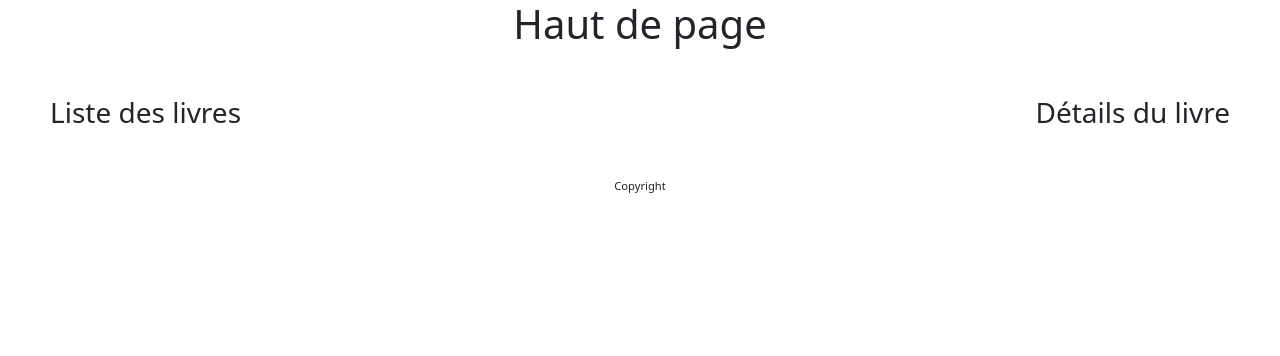
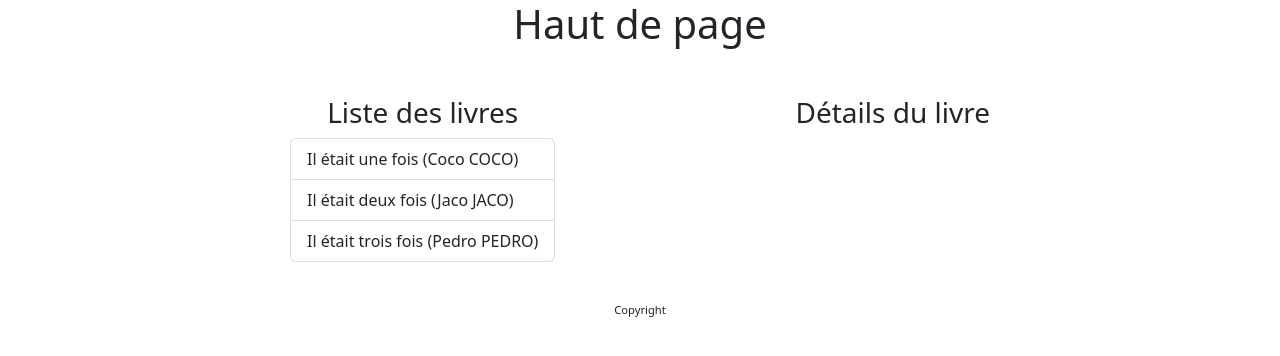
Before and after one commit to APdu77/Angular, an Angular app: page / in a window 1280 px wide. Shown: the top 356 px of the page. Built offline with nearby package versions, Linux system fonts and the light colour scheme.

Commit message:
ex livres: récupération des données depuis le service

```diff
--- a/src/app/components/books/books.component.css
+++ b/src/app/components/books/books.component.css
@@ -1,5 +1,5 @@
 .books {
   display: flex;
-  justify-content: space-between;
+  justify-content: space-evenly;
   padding: 0 30px;
 }
--- a/src/app/components/books/books.component.ts
+++ b/src/app/components/books/books.component.ts
@@ -1,5 +1,6 @@
 import { Component } from '@angular/core';
 import { Book } from 'src/app/models/book';
+import { BookService } from 'src/app/services/book.service';
 
 @Component({
   selector: 'app-books',
@@ -7,6 +8,7 @@ import { Book } from 'src/app/models/book';
   styleUrls: ['./books.component.css']
 })
 export class BooksComponent {
-  books: Book[] = [];
+  books: Book[] = this._bookService.books;
   selected: any;
+  constructor(private _bookService: BookService) {}
 }
--- a/src/app/services/book.service.ts
+++ b/src/app/services/book.service.ts
@@ -1,6 +1,10 @@
+import { Injectable } from '@angular/core';
 import { Author } from '../models/author';
 import { Book } from '../models/book';
 
+@Injectable({
+  providedIn: 'root'
+})
 export class BookService {
   public books = [
     new Book(
```
Also changed, not shown: src/app/app.module.ts (+3 -5 lines).
